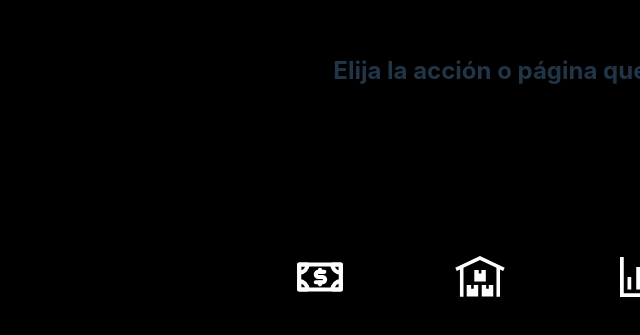
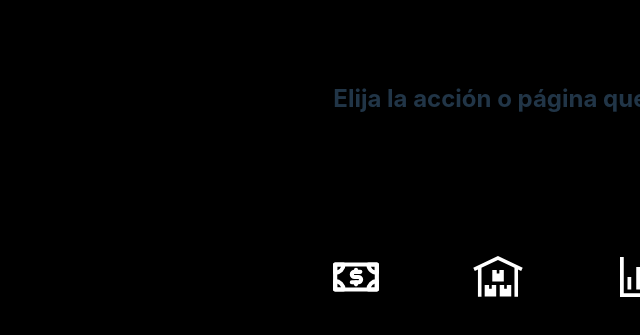
Before and after one commit to ChristopherG19/Supermarket_mongodb, a React (Vite) app in the folder frontend/: page /menu in a window 1280 px wide. Shown: the part 209-544 px from the top of the page, without its empty margins (640-1280 px from the left). Built offline with nearby package versions, Linux system fonts and the light colour scheme.

Commit message:
Arreglo css

```diff
--- a/frontend/src/components/css/Login.css
+++ b/frontend/src/components/css/Login.css
@@ -27,8 +27,8 @@ h1 {
 }
 
 .menubtn {
-    height: 15em;
-    width: 10em;
+    height: 11.5em;
+    width: 8em;
     text-align: center;
     display: flex;
     align-items: center;
```
